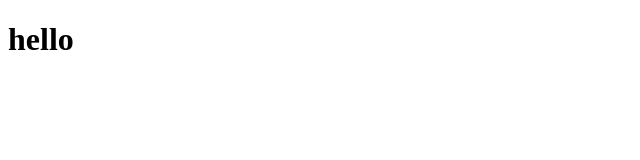
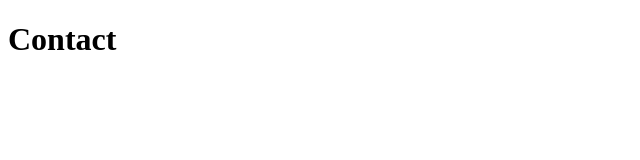
Before and after one commit to MiaoDL4/react-portfolio, a React (Create React App) app: page /Contact in a window 1280 px wide. Shown: the top 160 px of the page, without its empty margins (0-640 px from the left). Built offline with nearby package versions, Linux system fonts and the light colour scheme.

Commit message:
routes for sections

```diff
--- a/package.json
+++ b/package.json
@@ -8,6 +8,7 @@
     "@testing-library/user-event": "^13.5.0",
     "react": "^18.2.0",
     "react-dom": "^18.2.0",
+    "react-router-dom": "^6.11.1",
     "react-scripts": "5.0.1",
     "web-vitals": "^2.1.4"
   },
--- a/src/App.js
+++ b/src/App.js
@@ -1,5 +1,5 @@
-import React from 'react';
-import Base from './components/Base';
+import React from "react";
+import Base from "./components/Base";
 
 function App() {
   return <Base />;
--- a/src/components/Base.js
+++ b/src/components/Base.js
@@ -1,8 +1,18 @@
-import React, { useState } from "react";
+import { React, useState } from "react";
+import About from "./sections/About";
+import Contact from "./sections/Contact";
+import Portfolio from "./sections/Portfolio";
+import Resume from "./sections/Resume";
+import { Route, Routes } from "react-router-dom";
 
 function Base() {
-    return (
-        <h1>hello</h1>
-    )
+  return (
+    <Routes>
+      <Route path="/" element={<About />} />
+      <Route path="/Contact" element={<Contact />} />
+      <Route path="/Portfolio" element={<Portfolio />} />
+      <Route path="/Resume" element={<Resume />} />
+    </Routes>
+  );
 }
-export default Base
+export default Base;
--- /dev/null
+++ b/src/components/sections/About.js
@@ -0,0 +1,6 @@
+export function About(){
+    return(
+        <h1>about</h1>
+    )
+}
+export default About;
--- /dev/null
+++ b/src/components/sections/Contact.js
@@ -0,0 +1,6 @@
+export function Contact(){
+    return(
+        <h1>Contact</h1>
+    )
+}
+export default Contact;
--- a/src/components/sections/Portfolio.js
+++ b/src/components/sections/Portfolio.js
@@ -0,0 +1,6 @@
+export function Portfolio(){
+    return(
+        <h1>Portfolio</h1>
+    )
+}
+export default Portfolio;
--- a/src/components/sections/Resume.js
+++ b/src/components/sections/Resume.js
@@ -0,0 +1,6 @@
+export function Resume(){
+    return(
+        <h1>Resume</h1>
+    )
+}
+export default Resume;
--- a/src/index.js
+++ b/src/index.js
@@ -1,5 +1,12 @@
 import React from "react";
 import ReactDOM from "react-dom";
 import App from "./App";
+import { BrowserRouter } from "react-router-dom"; //for react routing
 
-ReactDOM.render(<App />, document.getElementById("root"));
+
+ReactDOM.render(
+  <BrowserRouter>
+    <App />
+  </BrowserRouter>,
+  document.getElementById("root")
+);
```
Also changed, not shown: src/components/sections/AboutMe.js (deleted), src/components/sections/Contacts.js (deleted), 1 other file (tests, documents, lock files or other folders).
